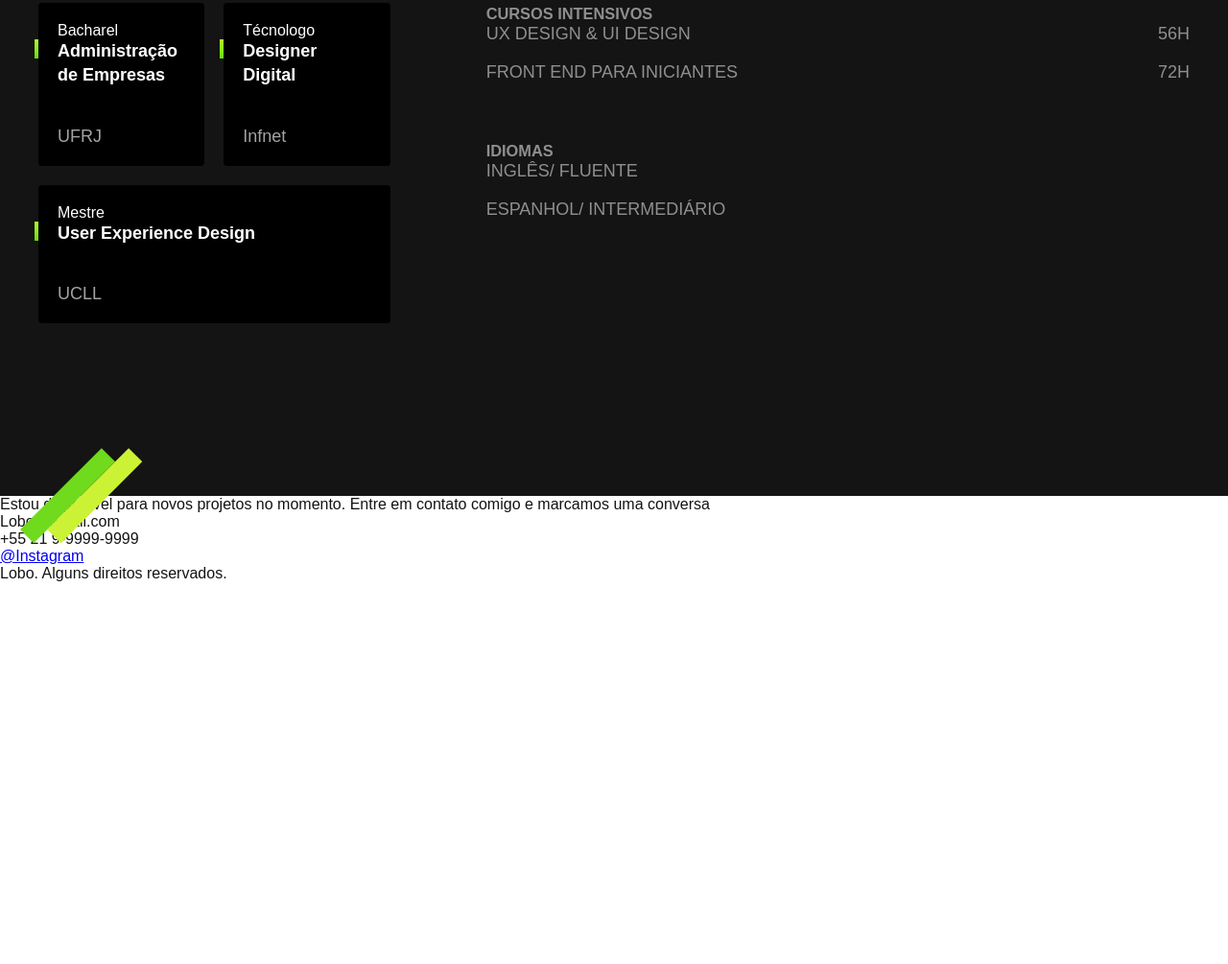
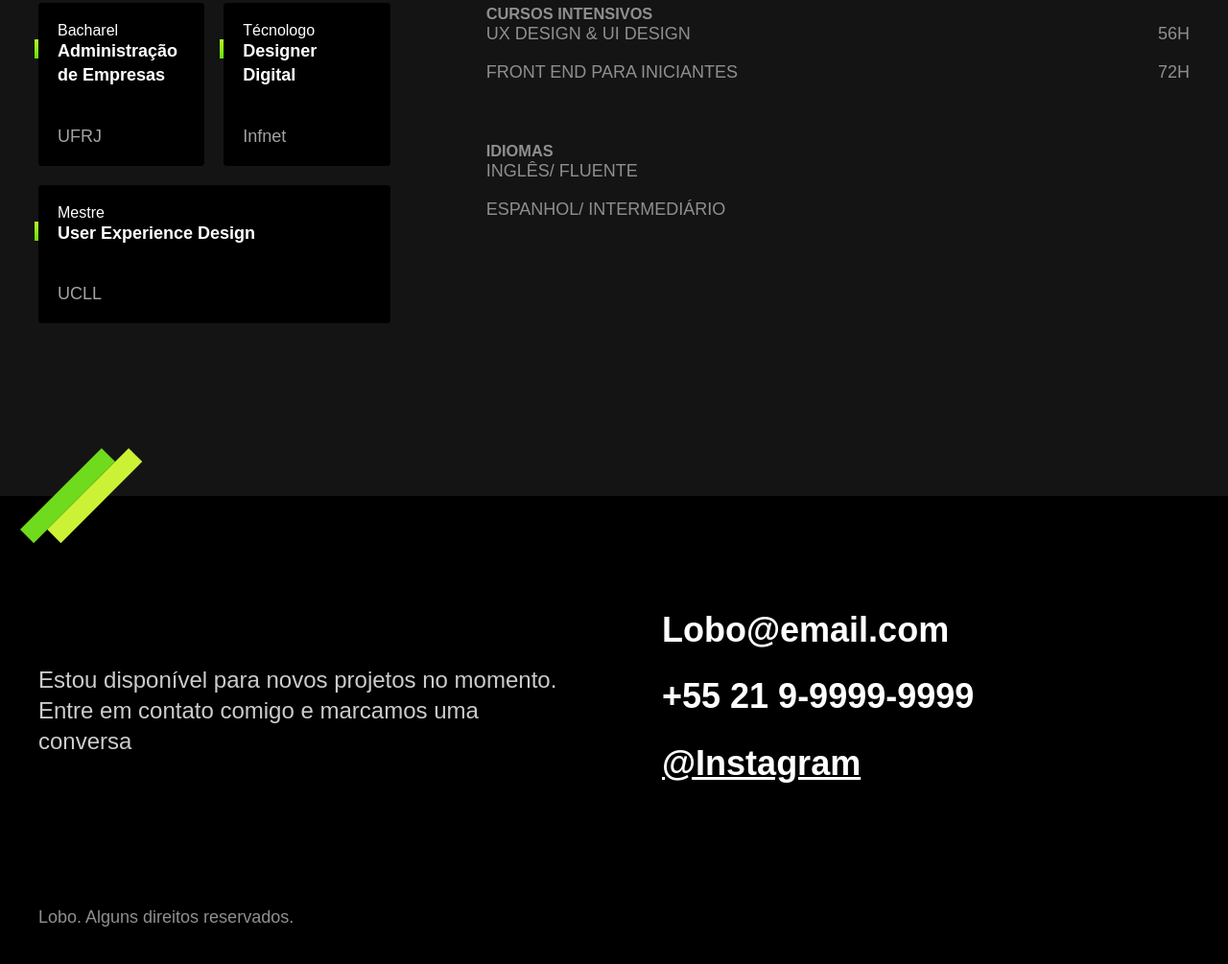
Before and after one commit to FelipeAugusto51/Portifolio, a plain HTML site: page index.html in a window 1280 px wide. Shown: the part 2036-3041 px from the top of the page at 96% size. Before the commit the page ends 2643 px from the top, so only its background shows below. Drawn offline with Linux system fonts and the light colour scheme; the site is published under a folder, as on GitHub Pages, so addresses that start at the root find nothing.

Commit message:
Update index.html
correção

```diff
--- a/index.html
+++ b/index.html
@@ -9,7 +9,7 @@
     <link rel="stylesheet" href="./css/introducao.css">
     <link rel="stylesheet" href="./css/experiencia.css">
     <link rel="stylesheet" href="./css/formacao.css">
-    <link rel="stylesheet" href="/css/footer.css">
+    <link rel="stylesheet" href="./css/footer.css">
     <title>Lobo - Desenvolvedor e Designer</title>
     <meta name="descripition" content="Desenvolvedor Front End & UX/UI Designer Localizado em Bom Jesus-PI"
 </head>
```
